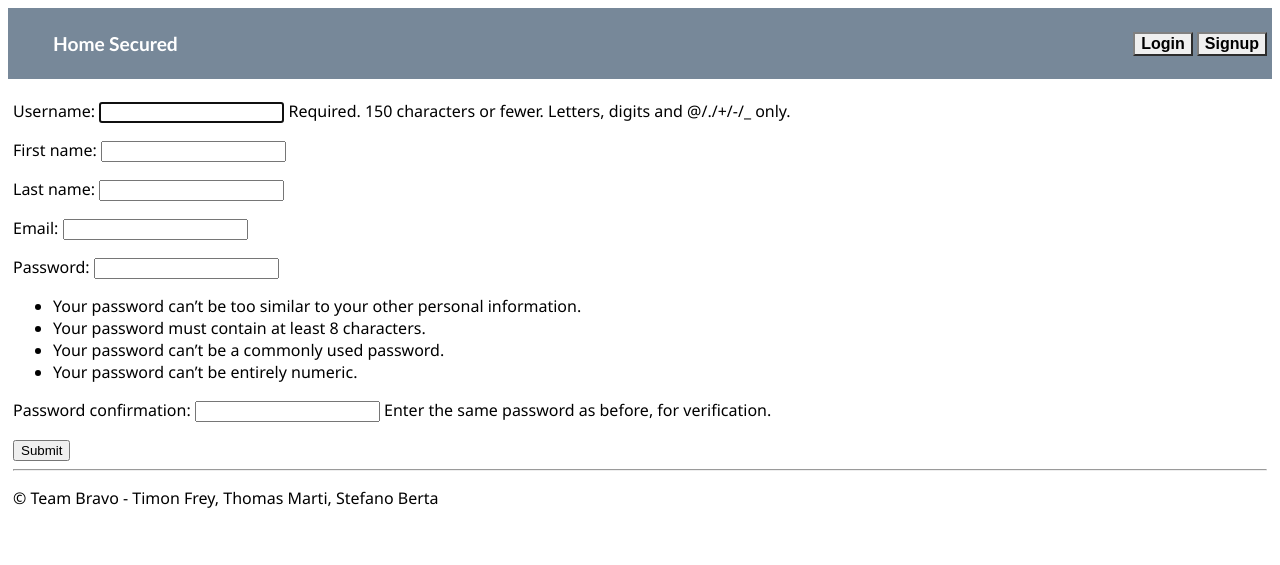
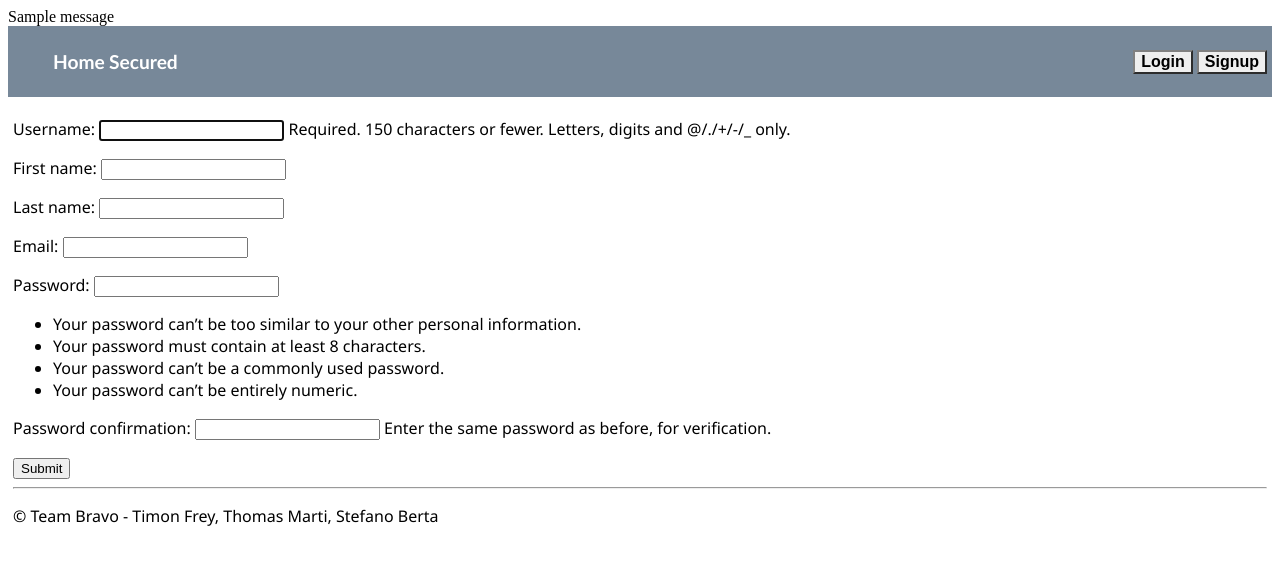
Before and after one commit to Timon-3/project-bravo, a Django app: page /signup in a window 1280 px wide. Shown: the top 565 px of the page. Run offline with Django 4.2, Linux system fonts and the light colour scheme; tables that the repository leaves empty hold one stand-in row (values such as "Sample post"); one stand-in notice (Sample message) is shown.

Commit message:
added msg success signup

```diff
--- a/tst_room_booking/home/templates/home/layout.html
+++ b/tst_room_booking/home/templates/home/layout.html
@@ -8,6 +8,13 @@
     </head>
 
     <body>
+        <div class="alert alert-primary" role="alert">
+            {% if messages %}
+                {% for message in messages %}
+                {{ message }}
+                {% endfor %}
+            {% endif %}
+        </div>
         <div class="navbar">
             <ul class="nav navbar-nav">
                 <a href="{% url 'home' %}" class="navbar-brand">Home</a>
--- a/tst_room_booking/home/templates/home/register.html
+++ b/tst_room_booking/home/templates/home/register.html
@@ -3,7 +3,7 @@
 
 <form method="post">{% csrf_token %}
     {{form.as_p}}
-    <input name="submit" type="submit" class="btn btn-secondary"/>
+    <button type="submit" class="btn btn-secondary">Submit</button>
 </form>
 
 {% endblock %}
--- a/tst_room_booking/home/views.py
+++ b/tst_room_booking/home/views.py
@@ -5,7 +5,7 @@ from django.views.generic.edit import CreateView
 from django.contrib.auth.views import LoginView, LogoutView
 from django.contrib.auth.forms import UserCreationForm
 from home.forms import EventForm, RegisterUserForm
-
+from django.contrib.messages.views import SuccessMessageMixin
 
 # Create your views here.
 class HomeListView(ListView):
@@ -24,10 +24,12 @@ class LogoutInterfaceView(LogoutView):
     template_name = "home/logout.html"
 
 
-class SignupView(CreateView):
+class SignupView(SuccessMessageMixin, CreateView):
     form_class = RegisterUserForm
     template_name = "home/register.html"
     success_url = "/secured"
+    success_message = "Welcome! You successfully signup."
+
 
     # make sure only users who are not already logged in can access the signup page
     def get(self, request, *args, **kwargs):
```
